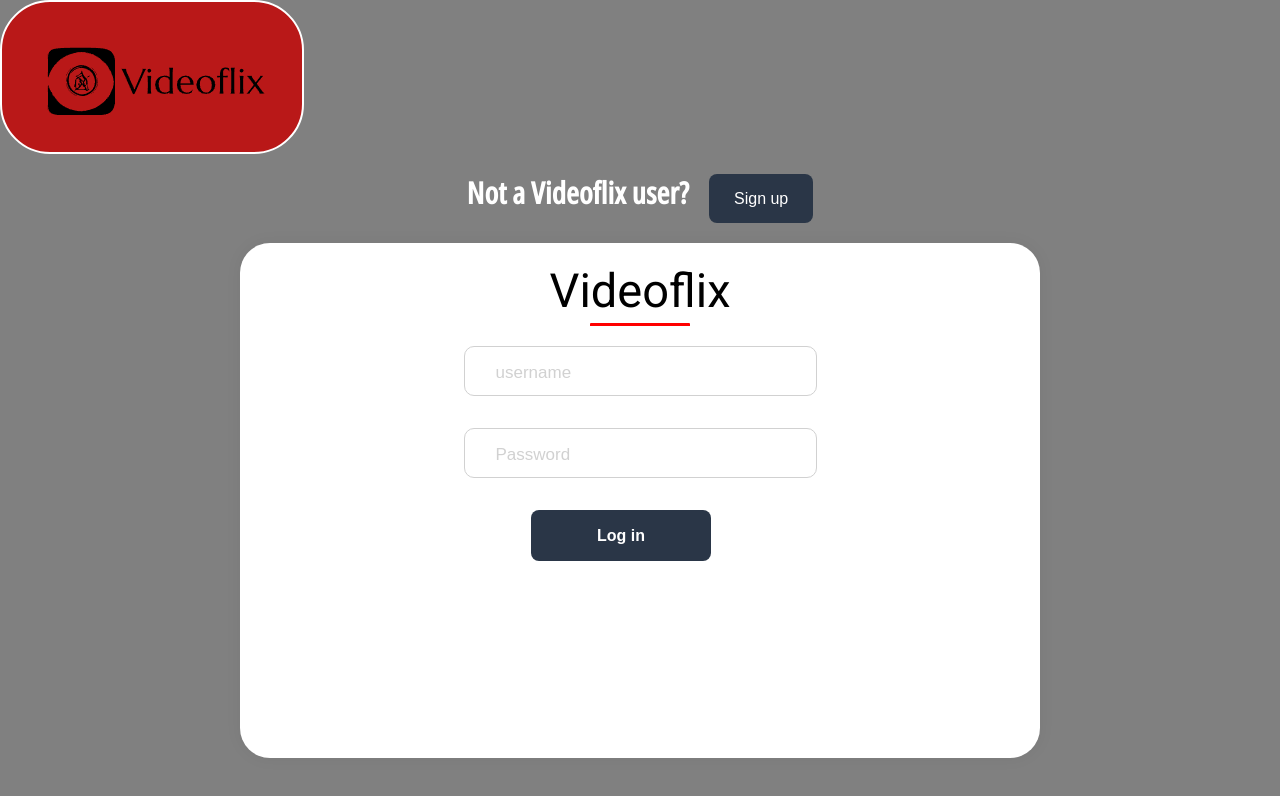
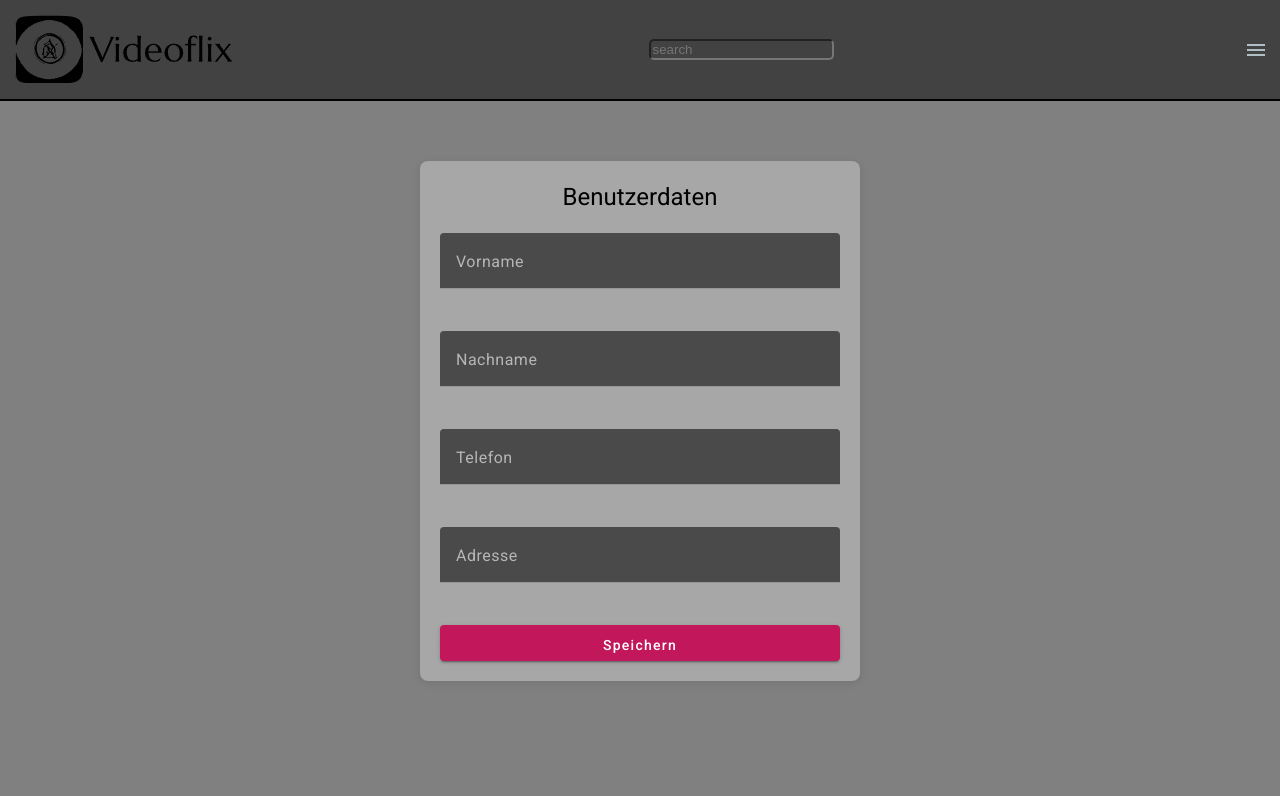
Before and after one commit to seggo2/videoflix_Frontend, an Angular app: page /accountDetails in a window 1280 px wide. Before the commit this address led to /login. Shown: the top 796 px of the page. Built offline with nearby package versions, Linux system fonts and the light colour scheme; no server answers; sample sign-in values are in the browser's storage.

Commit message:
video palyer works now

```diff
--- a/src/app/app.routes.ts
+++ b/src/app/app.routes.ts
@@ -2,11 +2,13 @@ import { Routes } from '@angular/router';
 import { LoginComponent } from './components/login/login.component';
 import { RegisterComponent } from './components/register/register.component';
 import { VideoflixComponent } from './components/videoflix/videoflix.component';
+import { AccountdetailsComponent } from './components/accountdetails/accountdetails.component';
 
 export const routes: Routes = [
     { path: '', redirectTo: 'login', pathMatch: 'full' },
     { path: 'login', component: LoginComponent },
     { path: 'videoflix', component: VideoflixComponent },
     { path: 'register', component: RegisterComponent },
+    { path: 'accountDetails', component: AccountdetailsComponent },
     { path: '**', redirectTo: 'login' }  // Wildcard-Route für unbekannte URLs
 ];
--- /dev/null
+++ b/src/app/components/accountdetails/accountdetails.component.html
@@ -0,0 +1,37 @@
+<header class="header">
+    <img  class="logo" src='/assets/9rrYlN-LogoMakr.png' alt="Netflix Logo">
+    <div>
+      <input placeholder="search" class="input" type="text">
+    </div>
+    <button mat-icon-button color="accent" (click)="toggleModal()">
+      <mat-icon>menu</mat-icon>
+  </button>
+      <div id="header_modal" class="visually-hidden" [class.visually-hidden]="!isModalVisible">
+        <a routerLink="/videoflix" (click)="back2main()">Videoflix</a>
+        <a routerLink="/videoflix" (click)="showPrivacyPolicy()">Privacy Policy</a>
+        <a href="#" (click)="logout()">Log out</a>
+      </div>
+  </header>
+
+<div class="height">
+  <div class="user-details">
+    <h1>Benutzerdaten</h1>
+    <mat-form-field appearance="fill">
+      <mat-label>Vorname</mat-label>
+      <input matInput [(ngModel)]="user.first_name" />
+    </mat-form-field>
+    <mat-form-field appearance="fill">
+      <mat-label>Nachname</mat-label>
+      <input matInput [(ngModel)]="user.last_name" />
+    </mat-form-field>
+    <mat-form-field appearance="fill">
+      <mat-label>Telefon</mat-label>
+      <input matInput [(ngModel)]="user.phone" />
+    </mat-form-field>
+    <mat-form-field appearance="fill">
+      <mat-label>Adresse</mat-label>
+      <input matInput [(ngModel)]="user.address" />
+    </mat-form-field>
+    <button mat-raised-button color="primary" (click)="updateUser()">Speichern</button>
+  </div>
+</div>
--- /dev/null
+++ b/src/app/components/accountdetails/accountdetails.component.scss
@@ -0,0 +1,70 @@
+#header_modal {
+    margin: 0;
+    position: fixed;
+    top: 103px;
+    right: 16px !important;
+    display: flex;
+    padding: 10px;
+    flex-direction: column;
+    align-items: flex-start;
+    border-radius: 20px 0px 20px 20px;
+    background: var(--Version-2-main-color, #2A3647);
+    box-shadow: 0px 0px 4px 0px rgba(0, 0, 0, 0.10);
+    cursor: pointer;
+}
+.visually-hidden {
+    display: none !important;
+  }
+#header_modal a {
+  color: white;
+  padding: 8px 16px;
+
+}
+.input{
+    background-color: rgb(67, 66, 66);
+    border-radius: 5px;
+    color: white;
+}
+
+mat-icon-button{
+    height: 100px;
+}
+.header {
+  border-bottom: 2px solid black;
+  margin: 0px;
+  background-color: rgb(67, 66, 66);
+  display: flex;
+  align-items: center;
+  justify-content: space-between;
+}
+.height{
+    height: 80vh;
+    display: flex;
+    justify-content: center;
+    align-items: center;
+}
+
+.user-details {
+  max-width: 400px;
+  margin: 0 auto;
+  padding: 20px;
+  background: rgb(167, 167, 167);
+  border-radius: 8px;
+  box-shadow: 0 2px 10px rgba(0, 0, 0, 0.1);
+
+  h1 {
+    text-align: center;
+    margin-bottom: 20px;
+  }
+
+  mat-form-field {
+    width: 100%;
+    margin-bottom: 20px;
+  }
+
+  button {
+    display: block;
+    width: 100%;
+    padding: 10px;
+  }
+}
--- /dev/null
+++ b/src/app/components/accountdetails/accountdetails.component.ts
@@ -0,0 +1,96 @@
+import { Component,OnInit } from '@angular/core';
+import { HttpClient, HttpHeaders } from '@angular/common/http';
+import { CommonModule } from '@angular/common';
+import { FormsModule } from '@angular/forms';
+import { Router } from '@angular/router';
+import { MatFormFieldModule } from '@angular/material/form-field';
+import { MatInputModule } from '@angular/material/input';
+import { MatButtonModule } from '@angular/material/button';
+import {MatIconModule} from '@angular/material/icon';
+
+@Component({
+  selector: 'app-accountdetails',
+  standalone: true,
+  imports: [CommonModule,MatFormFieldModule,MatInputModule,MatButtonModule,FormsModule,MatIconModule],
+  templateUrl: './accountdetails.component.html',
+  styleUrl: './accountdetails.component.scss'
+})
+export class AccountdetailsComponent implements OnInit{
+  constructor(private http: HttpClient ,private router: Router ) {}
+
+  isModalVisible = false;
+
+  user:any = {
+    first_name: '',
+    last_name: '',
+    phone: '',
+    aadress:''
+  };
+  async ngOnInit() {
+    await this.manageAccount();
+ }
+
+  back2main(): void{
+    this.router.navigate(['/videoflix']);
+  }
+
+  showPrivacyPolicy(): void {
+    this.router.navigate(['/privacy-policy']);
+  }
+  logout(): void {
+    localStorage.removeItem('token');
+    this.router.navigate(['/login']);
+  }
+
+  toggleModal(): void {
+    this.isModalVisible = !this.isModalVisible;
+  }
+
+  async manageAccount(): Promise<void> {
+    const url = 'http://localhost:8000/user/';
+    const token = localStorage.getItem('token');
+
+    if (!token) {
+      this.router.navigate(['/login']);
+      console.error('Token not found');
+      return;
+    }
+
+    const headers = new HttpHeaders({
+      Authorization: `Token ${token}`,
+      'Content-Type': 'application/json'
+    });
+
+    try {
+      const response = await this.http.get(url, { headers }).toPromise();
+      this.user = response as any;
+      console.log(this.user);
+    } catch (error) {
+      console.error('Error loading user details', error);
+    }
+  }
+
+  async updateUser(): Promise<void> {
+    const url = 'http://localhost:8000/user/';
+    const token = localStorage.getItem('token');
+
+    if (!token) {
+      this.router.navigate(['/login']);
+      console.error('Token not found');
+      return;
+    }
+
+    const headers = new HttpHeaders({
+      Authorization: `Token ${token}`,
+      'Content-Type': 'application/json'
+    });
+
+    try {
+      const response = await this.http.put(url, this.user, { headers }).toPromise();
+      alert('Data updated successfully');
+
+    } catch (error) {
+      console.error('Error updating user details', error);
+    }
+  }
+}
--- a/src/app/components/videoflix/videoflix.component.html
+++ b/src/app/components/videoflix/videoflix.component.html
@@ -16,7 +16,7 @@
     </header>
     <main  class="main">
     <div *ngFor="let imageData of imagesData">
-      <div class="thumbnail">
+      <div (click)="getVideo(imageData.name)" class="thumbnail">
         <p class="opensans">{{imageData.title}}</p>
         <img class="imageSize" [src]="imageData.imageUrl"/>
         <p class="opensans">{{imageData.description}}</p>
@@ -24,4 +24,20 @@
     </div>
     </main>
   </div>
+
+  <div class="video-overlay" *ngIf="videoUrl" (click)="closeVideo($event)">
+    <div class="position" (click)="stopPropagation($event)">
+      <video #videoPlayer controls autoplay [src]="videoUrl"></video>
+    </div>
+
+    <div>
+      <button class="resolutionButtons" *ngFor="let resolution of resolutions" (click)="changeResolution(resolution, $event)">
+        {{ resolution }}
+      </button>
+    </div>
+  </div>
+
+
+
+
 </body>
--- a/src/app/components/videoflix/videoflix.component.scss
+++ b/src/app/components/videoflix/videoflix.component.scss
@@ -2,6 +2,49 @@ body {
   margin: 0px;
   background-color: rgb(213, 213, 213);
 }
+
+
+
+
+.video-overlay {
+  position: fixed;
+  top: 0;
+  left: 0;
+  width: 100%;
+  height: 100%;
+  background-color: black; /* Halbtransparenter Hintergrund */
+  display: flex;
+  justify-content: center;
+  align-items: center;
+  flex-direction: column;
+}
+
+.position {
+  position: relative;
+}
+
+video {
+  max-width: 90%; /* Maximale Breite des Videos */
+  max-height: 90vh; /* Maximale Höhe des Videos */
+}
+.resolutionButtons{
+  margin: 10px;
+  height: 35px;
+  width: 70px;
+  border-radius: 10px ;
+  background-color: white;
+  cursor: pointer;
+  &:hover{
+    border: 2px solid red;
+  }
+}
+
+
+
+
+
+
+
 .container {
   width: 100%;
   height: 100vh;
--- a/src/app/components/videoflix/videoflix.component.ts
+++ b/src/app/components/videoflix/videoflix.component.ts
@@ -1,36 +1,34 @@
-import { Component,OnInit } from '@angular/core';
+import { Component,OnInit , ElementRef, ViewChild} from '@angular/core';
 import { HttpClient, HttpHeaders } from '@angular/common/http';
-import { lastValueFrom, throwError } from 'rxjs';
 import { CommonModule } from '@angular/common';
 import { FormsModule } from '@angular/forms';
 import axios from 'axios';
-import { saveAs } from 'file-saver';
 import {MatButtonModule} from '@angular/material/button';
 import {MatIconModule} from '@angular/material/icon';
 import { Router } from '@angular/router';
-import { Injectable } from '@angular/core';
 
 
 @Component({
   selector: 'app-videoflix',
   standalone: true,
-  imports: [CommonModule,FormsModule,MatButtonModule,MatIconModule],
+  imports: [CommonModule,FormsModule,MatButtonModule,MatIconModule,],
   templateUrl: './videoflix.component.html',
   styleUrl: './videoflix.component.scss'
 })
 export class VideoflixComponent implements OnInit {
-  constructor(private http: HttpClient ,private router: Router) {}
+  constructor(private http: HttpClient ,private router: Router,private elementRef: ElementRef ) {}
 
   isModalVisible = false;
+  name='';
   error = '';
   videos:any
   imagesData:any
-  user:any = {
-    first_name: '',
-    last_name: '',
-    phone: '',
-    aadress:''
-  };
+
+  resolutions = ['1080p', '720p', '480p'];
+  selectedResolution = '1080p';
+  videoUrl: any;
+  isFullscreen = false;
+  videoUrls:any
 
   async ngOnInit() {
     try {
@@ -40,34 +38,15 @@ export class VideoflixComponent implements OnInit {
     }
   }
 
+
+
   logout(): void {
     localStorage.removeItem('token');
     this.router.navigate(['/login']);
   }
 
   async manageAccount(): Promise<void> {
-    debugger
-    const url = 'http://localhost:8000/user/';
-    const token = localStorage.getItem('token');
-
-    if (!token) {
-      this.router.navigate(['/login']);
-      console.error('Token not found');
-      return;
-    }
-
-    const headers = new HttpHeaders({
-      Authorization: `Token ${token}`,
-      'Content-Type': 'application/json'
-    });
-
-    try {
-      const response = await this.http.get(url, { headers }).toPromise();
-      this.user = response as any;
-      console.log(this.user);
-    } catch (error) {
-      console.error('Error loading user details', error);
-    }
+    this.router.navigate(['/accountDetails']);
   }
 
   showPrivacyPolicy(): void {
@@ -145,4 +124,43 @@ export class VideoflixComponent implements OnInit {
       return [];
     }
   }
+
+
+
+  async getVideo(name: string) {
+    const url = `http://localhost:8000/videos/${name}/`;
+    try {
+      const response: any = await this.http.get(url).toPromise();
+      console.log('Video response:', response);
+      this.videoUrls = response;
+      this.setVideoUrl();
+    } catch (error) {
+      console.error('Error fetching video:', error);
+    }
+  }
+
+  setVideoUrl() {
+    this.videoUrl = this.videoUrls[this.selectedResolution];
+  }
+
+  changeResolution(resolution: string ,event: MouseEvent) {
+    if (this.selectedResolution !== resolution) {
+      this.selectedResolution = resolution;
+      this.setVideoUrl();
+    }
+  }
+
+  async playVideo(name: string) {
+    await this.getVideo(name);
+  }
+
+  closeVideo(event: MouseEvent) {
+    if (event.target === event.currentTarget) {
+      this.videoUrl = null;
+    }
+  }
+
+  stopPropagation(event: MouseEvent) {
+    event.stopPropagation();
+  }
 }
```
Also changed, not shown: 1 other file (tests, documents, lock files or other folders).
